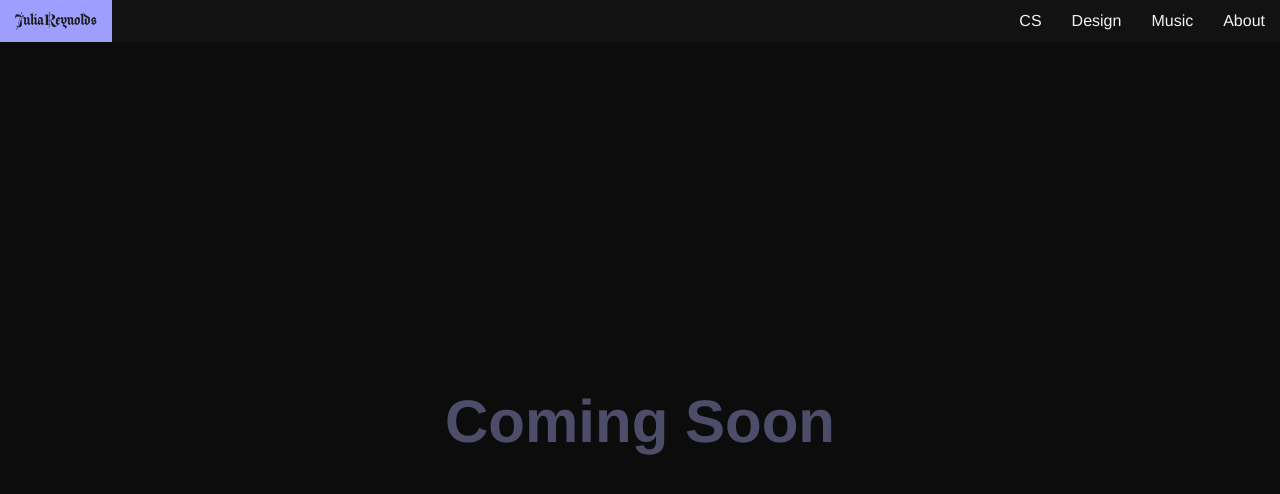
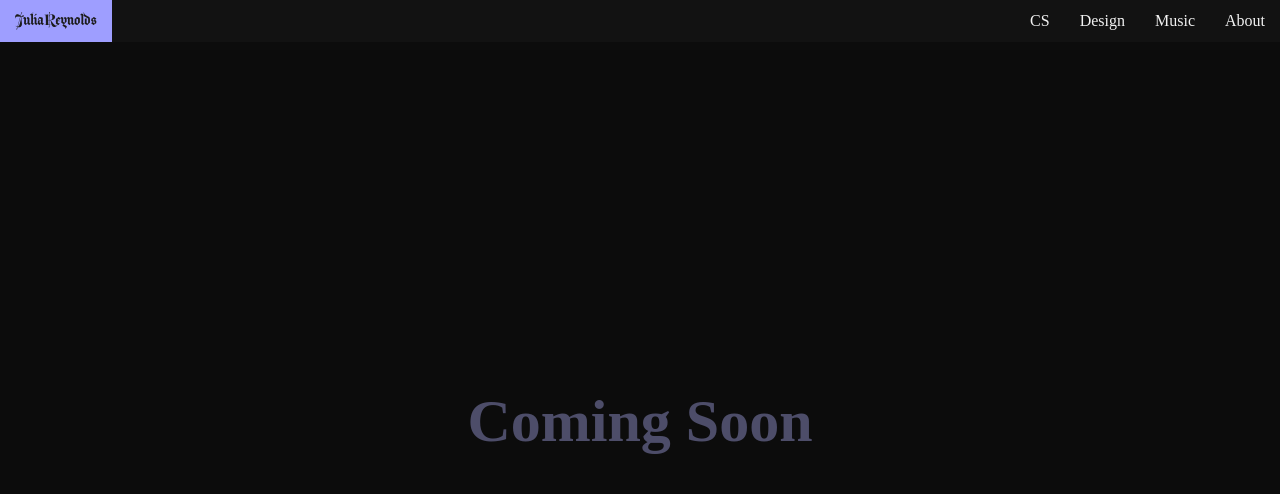
Before and after one commit to reynoldsjulia789/reynoldsjulia789.github.io, a website built with Vite: page index.html in a window 1280 px wide. Built offline with nearby package versions, Linux system fonts and the light colour scheme; files whose address does not match are found by name.

Commit message:
update font

```diff
--- a/src/css/style.css
+++ b/src/css/style.css
@@ -1,6 +1,7 @@
 @import "aktura.css";
 @import "pencerio.css";
 @import "array.css";
+@import "bespoke-serif.css";
 
 :root
 {
@@ -59,7 +60,7 @@ body
     height:                 100vh;
 
     /* default font */
-    font-family:    Helvetica, sans-serif;
+    font-family:            BespokeSerif-Regular;
 }
 
 /* Nav Bar */
```
